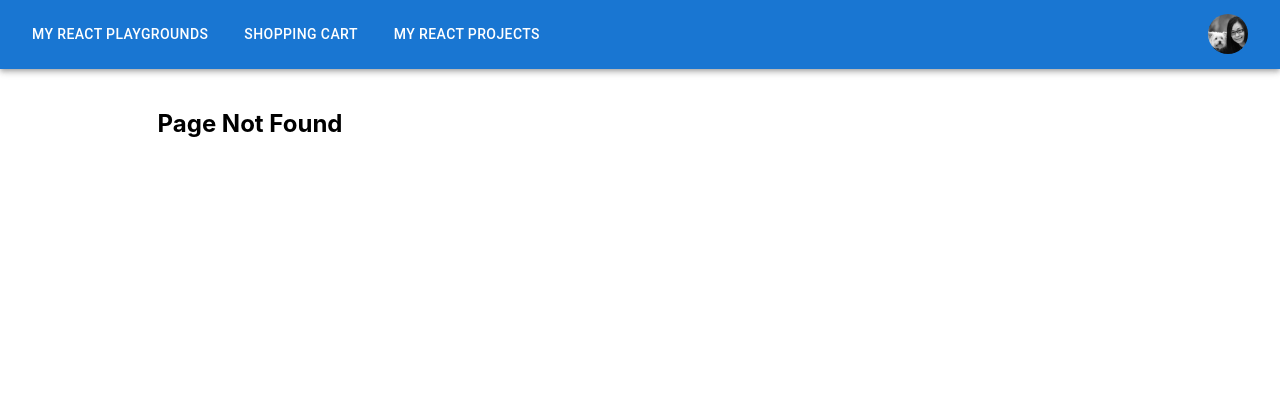
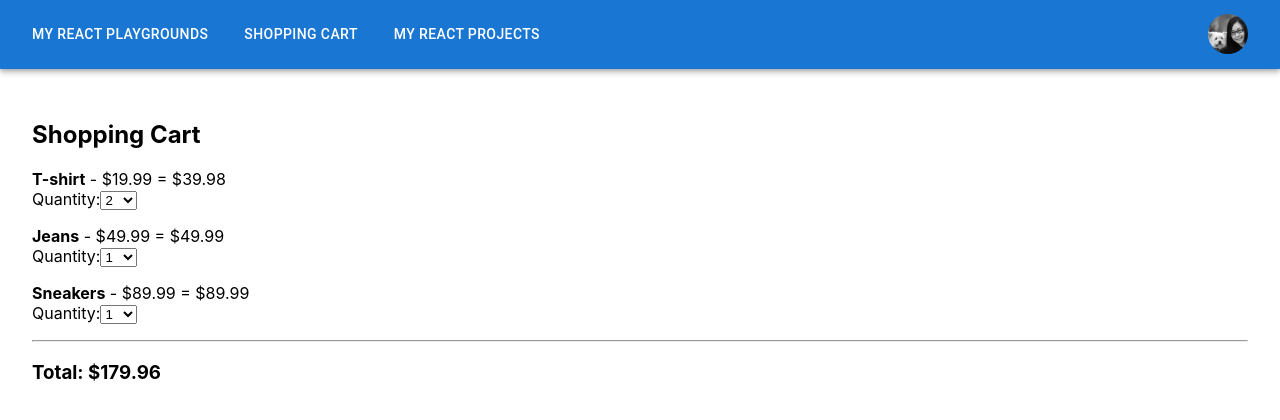
Before and after one commit to fang-wenlee/fullstack-client, a React (Create React App) app: page /useCallback-memo in a window 1280 px wide. Before the commit this address had no page. Shown: the top 420 px of the page. Built offline with nearby package versions, Linux system fonts and the light colour scheme.

Commit message:
wrraping child component with React.memo; passing component to child component and useCallback to calculate the price if value has been changes

```diff
--- a/src/App.js
+++ b/src/App.js
@@ -13,6 +13,7 @@ import { BrowserRouter as Router, Routes, Route } from 'react-router-dom';
 import UserSearch from './components/UserSearch';
 import UserSearchApi from './components/UserSearchApi';
 import TotalCalculator from './components/TotalCalculator';
+import Cart from './components/performance/Cart';
 import './index.css';
 import './App.css';
 
@@ -62,6 +63,8 @@ function App() {
           />
           <Route path="/usememo2" element={<UserSearchApi />} />
           <Route path="/usememo3" element={<TotalCalculator />} />
+
+          <Route path="/useCallback-memo" element={<Cart />} />
           <Route
             path="*"
             element={
--- a/src/components/ReactProjectsList.js
+++ b/src/components/ReactProjectsList.js
@@ -153,7 +153,14 @@ const ReactProjectsList = () => {
               >
                 <li>
                   <Link to="/usememo3">
-                    useMemo [Mock Items, use reduce() to sum up total]
+                    useMemo [Mock Items, use reduce() to sum up total] for
+                    shopping Cart
+                  </Link>
+                </li>
+
+                <li>
+                  <Link to="/useCallback-memo">
+                    useCallback + React.memo [ Cart + CartItem ]
                   </Link>
                 </li>
               </Box>
--- /dev/null
+++ b/src/components/performance/Cart.js
@@ -0,0 +1,45 @@
+// App.js
+import React, { useState, useCallback } from 'react';
+import CartItem from './CartItem';
+
+// Mock data
+const mockItems = [
+  { id: 1, name: 'T-shirt', price: 19.99, quantity: 2 },
+  { id: 2, name: 'Jeans', price: 49.99, quantity: 1 },
+  { id: 3, name: 'Sneakers', price: 89.99, quantity: 1 },
+];
+
+function Cart() {
+  const [items, setItems] = useState(mockItems);
+
+  // Memoized callback to prevent function recreation,
+  const handleQuantityChange = useCallback((id, newQty) => {
+    setItems(prevItems =>
+      prevItems.map(item =>
+        item.id === id ? { ...item, quantity: newQty } : item
+      )
+    );
+  }, []);
+
+  const total = items.reduce(
+    (sum, item) => sum + item.price * item.quantity,
+    0
+  );
+
+  return (
+    <div style={{ padding: '2rem' }}>
+      <h2>Shopping Cart</h2>
+      {items.map(item => (
+        <CartItem
+          key={item.id}
+          item={item}
+          onQuantityChange={handleQuantityChange}
+        />
+      ))}
+      <hr />
+      <h3>Total: ${total.toFixed(2)}</h3>
+    </div>
+  );
+}
+
+export default Cart;
--- /dev/null
+++ b/src/components/performance/CartItem.js
@@ -0,0 +1,42 @@
+import React from 'react';
+import PropTypes from 'prop-types';
+
+function CartItem({ item, onQuantityChange }) {
+  console.log(`Rendering: ${item.name}`);
+
+  return (
+    <div style={{ marginBottom: '1rem' }}>
+      <strong>{item.name}</strong> - ${Number(item.price || 0).toFixed(2)} = $
+      {(item.price * item.quantity).toFixed(2)}
+      <br />
+      Quantity:
+      <select
+        value={item.quantity}
+        onChange={e => onQuantityChange(item.id, Number(e.target.value))}
+      >
+        {[...Array(10)].map((_, i) => (
+          <option key={i + 1} value={i + 1}>
+            {i + 1}
+          </option>
+        ))}
+      </select>
+    </div>
+  );
+}
+// PropTypes
+CartItem.propTypes = {
+  item: PropTypes.shape({
+    id: PropTypes.number.isRequired,
+    name: PropTypes.string.isRequired,
+    price: PropTypes.number.isRequired,
+    quantity: PropTypes.number.isRequired,
+  }).isRequired,
+  onQuantityChange: PropTypes.func.isRequired,
+};
+const MemoizedCartItem = React.memo(CartItem);
+// ensure devTools show CartItem instead of memo
+// without displayName, it is hard to tell which component it is, especailly if
+// you have multiple memoized component
+MemoizedCartItem.displayName = 'CartItem';
+
+export default MemoizedCartItem;
```
